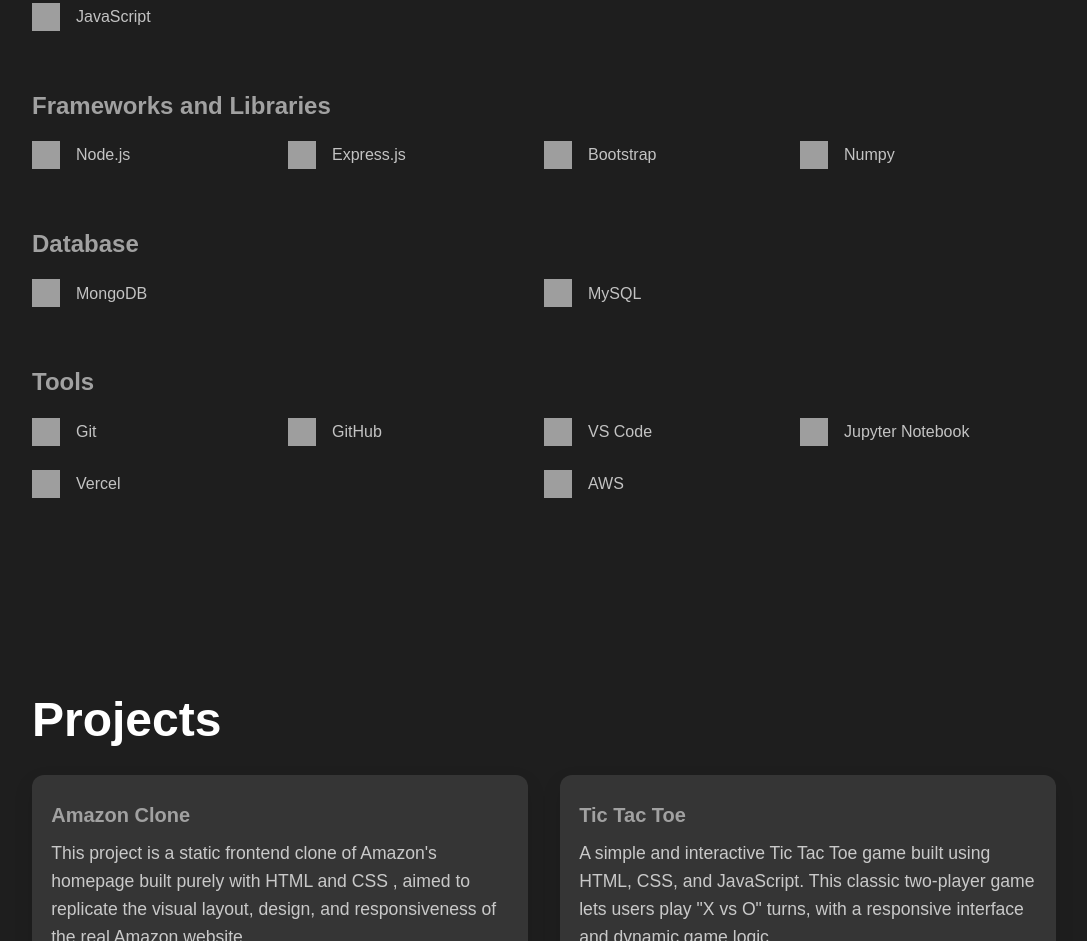
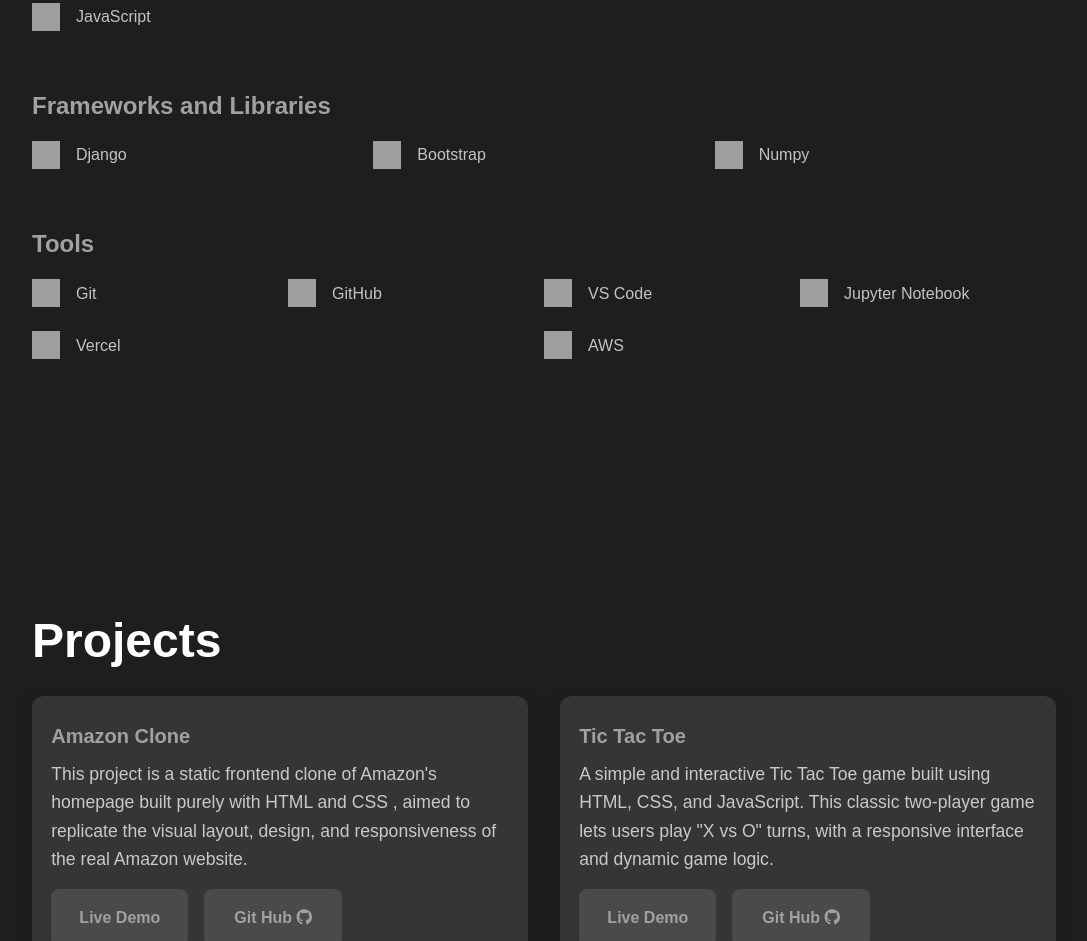
Before and after one commit to inceptioncodes/Portfolio, a plain HTML site: page index.html in a window 1280 px wide. Shown: the part 1844-2785 px from the top of the page, without its empty margins (96-1183 px from the left). Drawn offline with nearby package versions, Linux system fonts and the light colour scheme; grey boxes are pictures that could not be loaded; animation ran at ten frames a second.

Commit message:
Updated portfolio page design

```diff
--- a/index.html
+++ b/index.html
@@ -131,21 +131,22 @@
     <div class="skills-category">
       <h3>Frameworks and Libraries</h3>
       <div class="skills-items">
-        <div class="skill"><img src="https://skillicons.dev/icons?i=nodejs" alt=""> Node.js</div>
-        <div class="skill"><img src="https://skillicons.dev/icons?i=express" alt=""> Express.js</div>
+        <!-- <div class="skill"><img src="https://skillicons.dev/icons?i=nodejs" alt=""> Node.js</div>
+        <div class="skill"><img src="https://skillicons.dev/icons?i=express" alt=""> Express.js</div> -->
+        <div class="skill"><img src="https://skillicons.dev/icons?i=django" alt=""> Django</div>
         <div class="skill"><img src="https://skillicons.dev/icons?i=bootstrap" alt=""> Bootstrap</div>
         <div class="skill"><img src="https://cdn.jsdelivr.net/gh/devicons/devicon/icons/numpy/numpy-original.svg" alt=""> Numpy</div>
       </div>
     </div>
 
     <!-- Database -->
-    <div class="skills-category">
+    <!-- <div class="skills-category">
       <h3>Database</h3>
       <div class="skills-items">
         <div class="skill"><img src="https://skillicons.dev/icons?i=mongodb" alt=""> MongoDB</div>
         <div class="skill"><img src="https://skillicons.dev/icons?i=mysql" alt=""> MySQL</div>
       </div>
-    </div>
+    </div> -->
 
     <!-- Tools -->
     <div class="skills-category">
```
